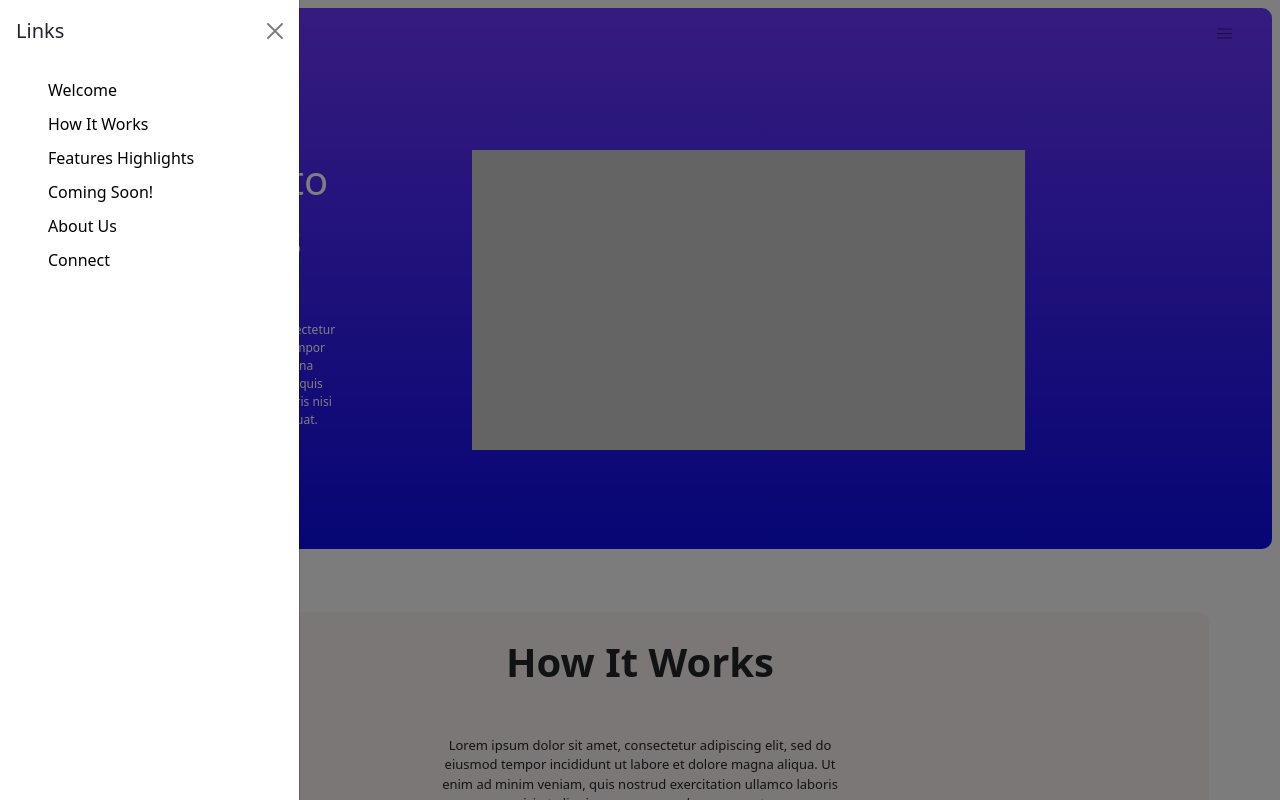
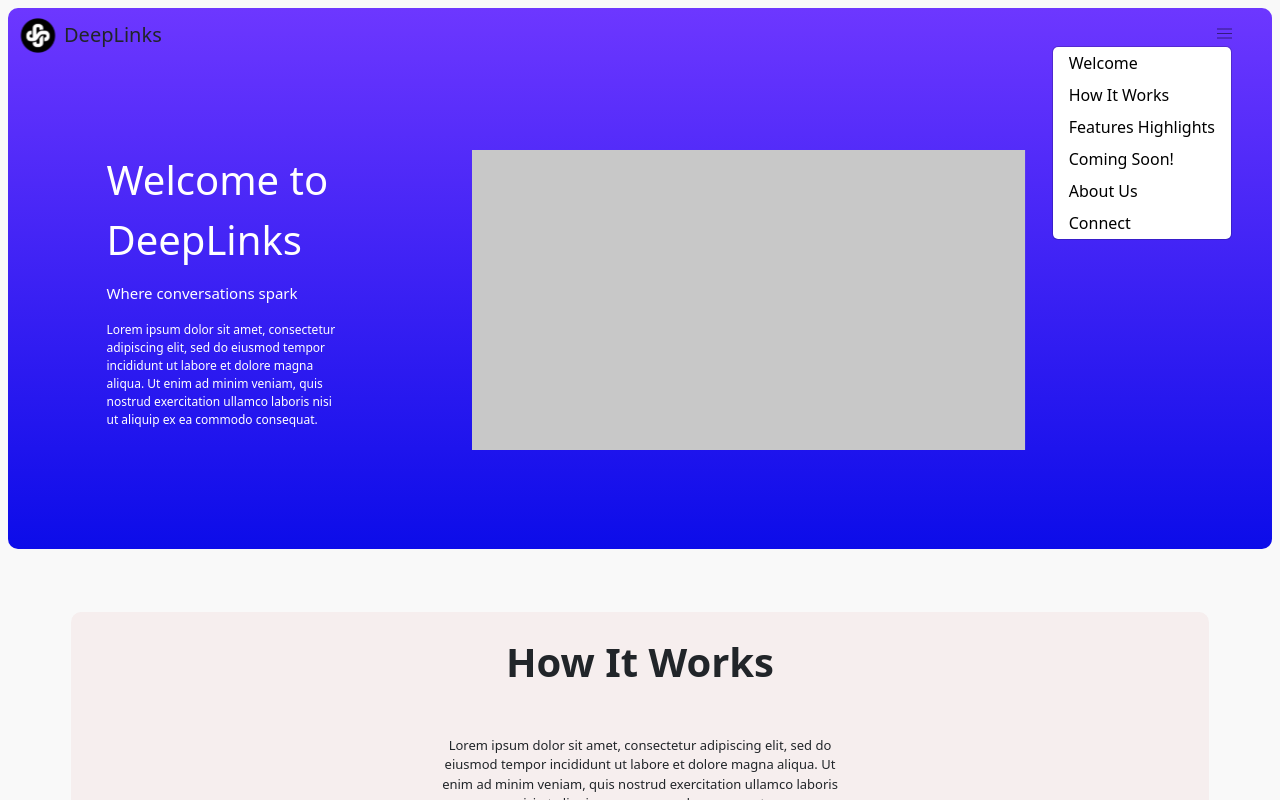
Before and after one commit to reactapp-projects/landing, a React (Create React App) app: page / in a window 1280 px wide. Both pictures are taken after a click on the button 1224 px from the left and 31 px from the top of the page. Shown: the top 800 px of the page. Built offline with nearby package versions, Linux system fonts and the light colour scheme.

Commit message:
adding new dropdown for linking to different parts

```diff
--- a/src/Components/Header.module.css
+++ b/src/Components/Header.module.css
@@ -26,16 +26,15 @@
 .hamburgermenu:hover {
   background-color: transparent !important; /* Optional: override hover effect */
 }
+.hamburgermenu::after {
+  display: none !important; /* Hide the default arrow icon */
+}
 .navbarWrapper {
   margin-left: auto;
   margin-right: 30px;
 }
 .linkList {
-  list-style-type: none;
-}
-
-.linkList li {
-  margin-bottom: 10px;
+  padding: 0;
 }
 
 .link {
@@ -170,6 +169,11 @@
     margin-top: 5px;
   }
 
+  .linkList {
+    padding: 0;
+    font-size: 8px;
+  }
+
   .headertext {
     margin-left: 5px;
     font-weight: 500;
--- a/src/Components/Navbar.jsx
+++ b/src/Components/Navbar.jsx
@@ -1,16 +1,59 @@
-import { useState } from "react";
-import Button from "react-bootstrap/Button";
-import Offcanvas from "react-bootstrap/Offcanvas";
 import style from "./Header.module.css";
+import Dropdown from "react-bootstrap/Dropdown";
 
 function Navbar() {
-  const [show, setShow] = useState(false);
+  return (
+    <>
+      <Dropdown>
+        <Dropdown.Toggle
+          id="dropdown-basic"
+          className={style.hamburgermenu}
+          toggle={false}
+        >
+          <svg
+            xmlns="http://www.w3.org/2000/svg"
+            x="0px"
+            y="0px"
+            width="15"
+            height="15"
+            viewBox="0 0 50 50"
+          >
+            <path d="M 0 9 L 0 11 L 50 11 L 50 9 Z M 0 24 L 0 26 L 50 26 L 50 24 Z M 0 39 L 0 41 L 50 41 L 50 39 Z"></path>
+          </svg>
+        </Dropdown.Toggle>
+
+        <Dropdown.Menu className={style.linkList}>
+          <Dropdown.Item href="#Welcome" className={style.link}>
+            Welcome
+          </Dropdown.Item>
+          <Dropdown.Item href="#HowItWorks" className={style.link}>
+            How It Works
+          </Dropdown.Item>
+          <Dropdown.Item href="#FeaturesHighlights" className={style.link}>
+            Features Highlights
+          </Dropdown.Item>
+          <Dropdown.Item href="#ComingSoon" className={style.link}>
+            Coming Soon!
+          </Dropdown.Item>
+          <Dropdown.Item href="#AboutUs" className={style.link}>
+            About Us
+          </Dropdown.Item>
+          <Dropdown.Item href="#Connect" className={style.link}>
+            Connect
+          </Dropdown.Item>
+        </Dropdown.Menu>
+      </Dropdown>
+    </>
+  );
+}
+
+export default Navbar;
+
+{
+  /*const [show, setShow] = useState(false);
 
   const handleClose = () => setShow(false);
   const handleShow = () => setShow(true);
-
-  return (
-    <>
   <Button onClick={handleShow} className={style.hamburgermenu}>
 <svg
   xmlns="http://www.w3.org/2000/svg"
@@ -66,9 +109,5 @@ function Navbar() {
     </li>
   </ul>
 </Offcanvas.Body>
-      </Offcanvas>
-    </>
-  );
+</Offcanvas> */
 }
-
-export default Navbar;
```
Also changed, not shown: 1 other file (tests, documents, lock files or other folders). Lines whose indentation alone changed are shown as unchanged.
